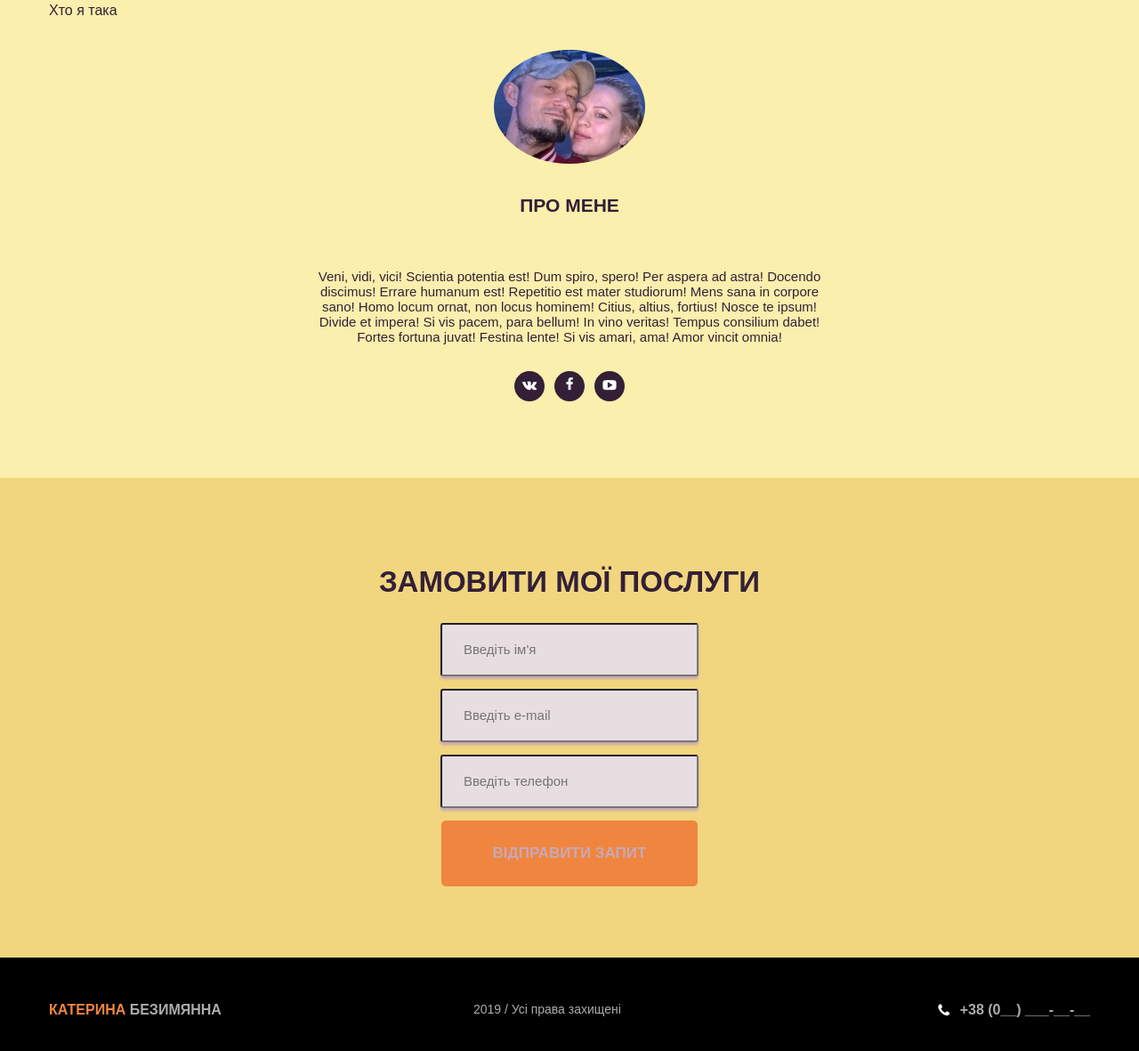
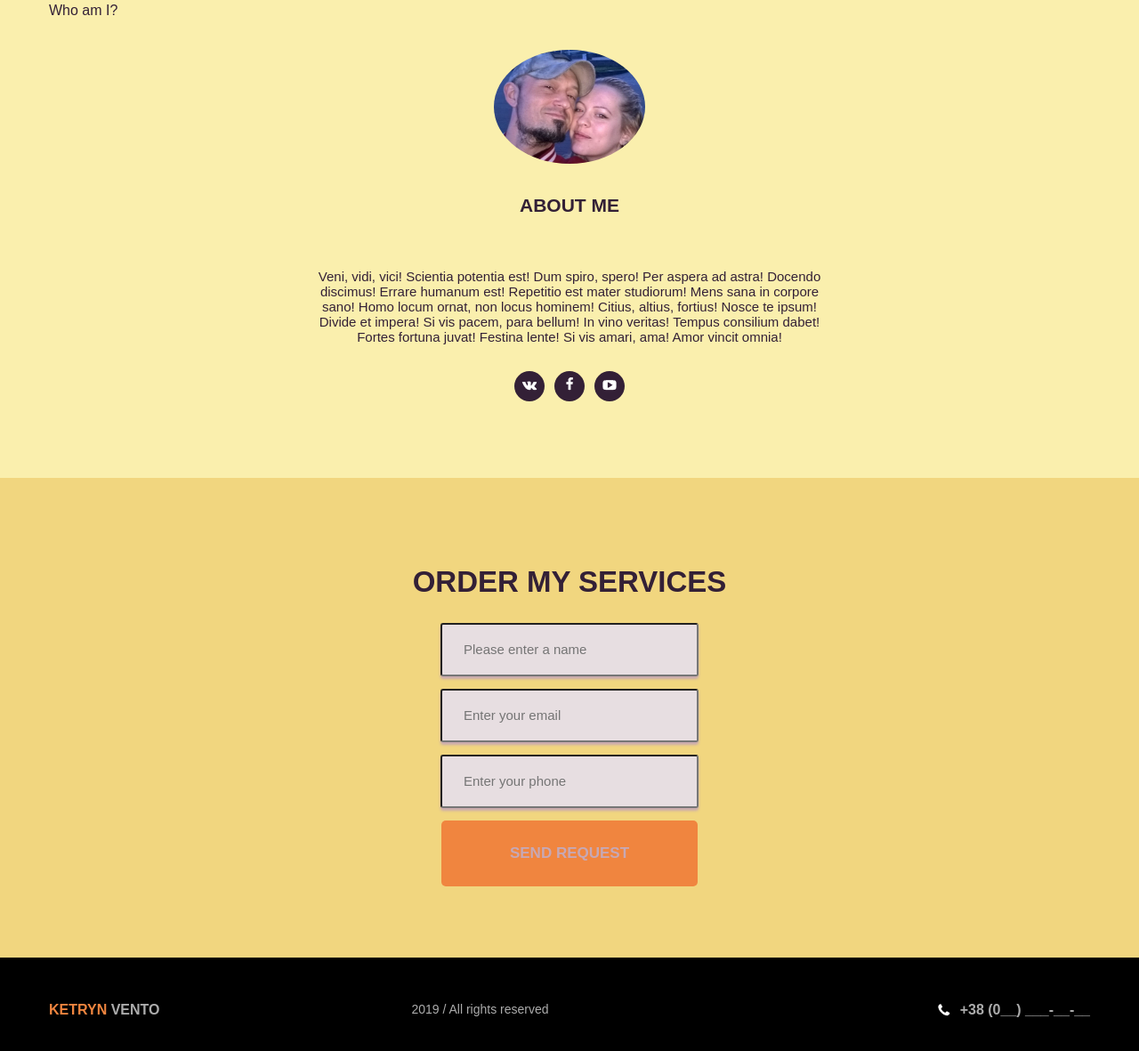
Before and after one commit to KetrynVento/KetrynVento.github.io, a plain HTML site: page first_layout/index.html in a window 1280 px wide. Shown: the part 877-2058 px from the top of the page at 89% size. Drawn offline with nearby package versions, Linux system fonts and the light colour scheme.

Commit message:
Translate into English

```diff
--- a/first_layout/index.html
+++ b/first_layout/index.html
@@ -13,27 +13,27 @@
 					bezymrina@gmail.com
 				</div>
 				<div class="logo">
-					<span>КАТЕРИНА </span>БЕЗИМЯННА
+					<span>Ketryn </span>Vento
 				</div>
 				<div class="phone">
 					+38 (0__) ___-__-__
 				</div>
 			</header>
 			<h1>
-				<span>Професійна верстка сайту</span>
-				швидка та якісна робота
+				<span>professional layout of the site</span>
+				fast and quality work
 			</h1>
-				<a class="button scrollto" href="order">замовити дзвінок</a>
+				<a class="button scrollto" href="order">make a call</a>
 		</div>
 	</section>
 	<section class="about">
 		<div class="container
 			<h2>
-				Хто я така
+				Who am I?
 			</h2>
 			<img src="img/me.jpg" class="photo">
 			<h3 class="about-title">
-				про мене
+				about me
 			</h3>
 			<p class="about-text">
 				Veni, vidi, vici! Scientia potentia est! Dum spiro, spero! Per aspera ad astra!         Docendo discimus! Errare humanum est! Repetitio est mater studiorum! Mens sana in corpore sano! Homo locum ornat, non locus hominem! Citius, altius, fortius! Nosce te ipsum! Divide et impera! Si vis pacem, para bellum! In vino veritas! Tempus consilium dabet!  Fortes fortuna juvat! Festina lente! Si vis amari, ama! Amor vincit omnia!</p>
@@ -52,21 +52,21 @@
 	</section>
 	<section class="order">
 		<h2>
-			замовити мої послуги
+			order my services
 		</h2>
 		<form class="form">
-			<input type="text" placeholder="Введіть ім'я" class="cell">
-			<input type="email" placeholder="Введіть e-mail" class="cell">
-			<input type="tel" placeholder="Введіть телефон" class="cell">
-			<button type="submit" class="button act">відправити запит</button>
+			<input type="text" placeholder="Please enter a name" class="cell">
+			<input type="email" placeholder="Enter your email" class="cell">
+			<input type="tel" placeholder="Enter your phone" class="cell">
+			<button type="submit" class="button act">send request</button>
 		</form>
 	</section>
 	<footer>
 		<div class="container clearfix">
 			<div class="logo">
-				<span>КАТЕРИНА</span>  БЕЗИМЯННА
+				<span>Ketryn</span>  Vento
 			</div>
-				<div class="credits">2019 / 	Усі права захищені
+				<div class="credits">2019 / 	All rights reserved
 			</div>
 				<div class="phone">+38 (0__) ___-__-__
 			</div>
```
